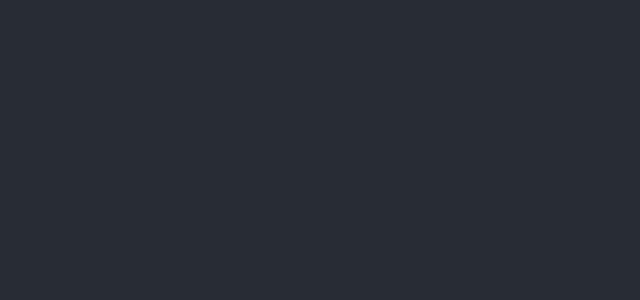
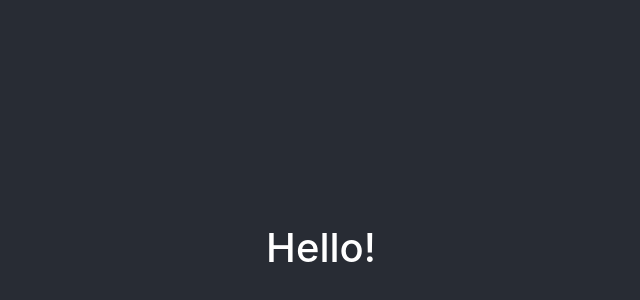
Before and after one commit to Sophiaew/dictionary-app, a React (Create React App) app: page / in a window 1280 px wide. Shown: the part 148-448 px from the top of the page, without its empty margins (319-959 px from the left). Built offline with nearby package versions, Linux system fonts and the light colour scheme.

Commit message:
Bootstrap

```diff
--- a/public/index.html
+++ b/public/index.html
@@ -1,43 +1,28 @@
 <!DOCTYPE html>
 <html lang="en">
+
 <head>
   <meta charset="utf-8" />
   <link rel="icon" href="%PUBLIC_URL%/favicon.ico" />
   <meta name="viewport" content="width=device-width, initial-scale=1" />
   <meta name="theme-color" content="#000000" />
-    <meta
-      name="description"
-      content="Web site created using create-react-app"
-    />
+  <meta name="description" content="Web site created using create-react-app" />
   <link rel="apple-touch-icon" href="%PUBLIC_URL%/logo192.png" />
-    <!--
-      manifest.json provides metadata used when your web app is installed on a
-      user's mobile device or desktop. See https://developers.google.com/web/fundamentals/web-app-manifest/
-    -->
+
   <link rel="manifest" href="%PUBLIC_URL%/manifest.json" />
-    <!--
-      Notice the use of %PUBLIC_URL% in the tags above.
-      It will be replaced with the URL of the `public` folder during the build.
-      Only files inside the `public` folder can be referenced from the HTML.
+  <link href="https://cdn.jsdelivr.net/npm/bootstrap@5.1.3/dist/css/bootstrap.min.css" rel="stylesheet"
+    integrity="sha384-1BmE4kWBq78iYhFldvKuhfTAU6auU8tT94WrHftjDbrCEXSU1oBoqyl2QvZ6jIW3" crossorigin="anonymous">
+  <script src="https://cdn.jsdelivr.net/npm/bootstrap@5.1.3/dist/js/bootstrap.bundle.min.js"
+    integrity="sha384-ka7Sk0Gln4gmtz2MlQnikT1wXgYsOg+OMhuP+IlRH9sENBO0LRn5q+8nbTov4+1p"
+    crossorigin="anonymous"></script>
 
-      Unlike "/favicon.ico" or "favicon.ico", "%PUBLIC_URL%/favicon.ico" will
-      work correctly both with client-side routing and a non-root public URL.
-      Learn how to configure a non-root public URL by running `npm run build`.
-    -->
-    <title>React App</title>
+  <title>Dictionary App</title>
 </head>
+
 <body>
   <noscript>You need to enable JavaScript to run this app.</noscript>
   <div id="root"></div>
-    <!--
-      This HTML file is a template.
-      If you open it directly in the browser, you will see an empty page.
 
-      You can add webfonts, meta tags, or analytics to this file.
-      The build step will place the bundled scripts into the <body> tag.
+</body>
 
-      To begin the development, run `npm start` or `yarn start`.
-      To create a production bundle, use `npm run build` or `yarn build`.
-    -->
-  </body>
 </html>
--- a/src/App.js
+++ b/src/App.js
@@ -3,7 +3,9 @@ import "./App.css";
 function App() {
   return (
     <div className="App">
-      <header className="App-header"></header>
+      <header className="App-header">
+        <h1>Hello!</h1>
+      </header>
     </div>
   );
 }
```
Also changed, not shown: public/logo192.png (deleted), public/logo512.png (deleted). Lines whose indentation alone changed are shown as unchanged.
